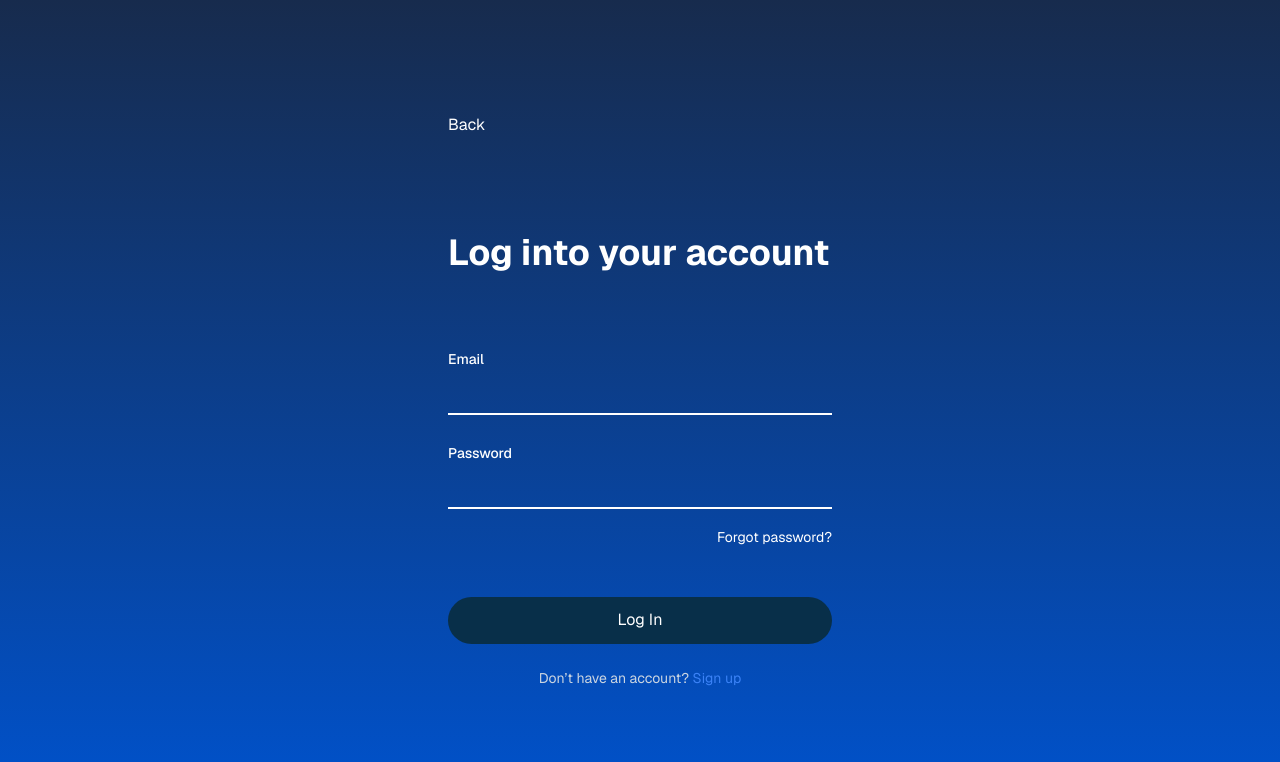
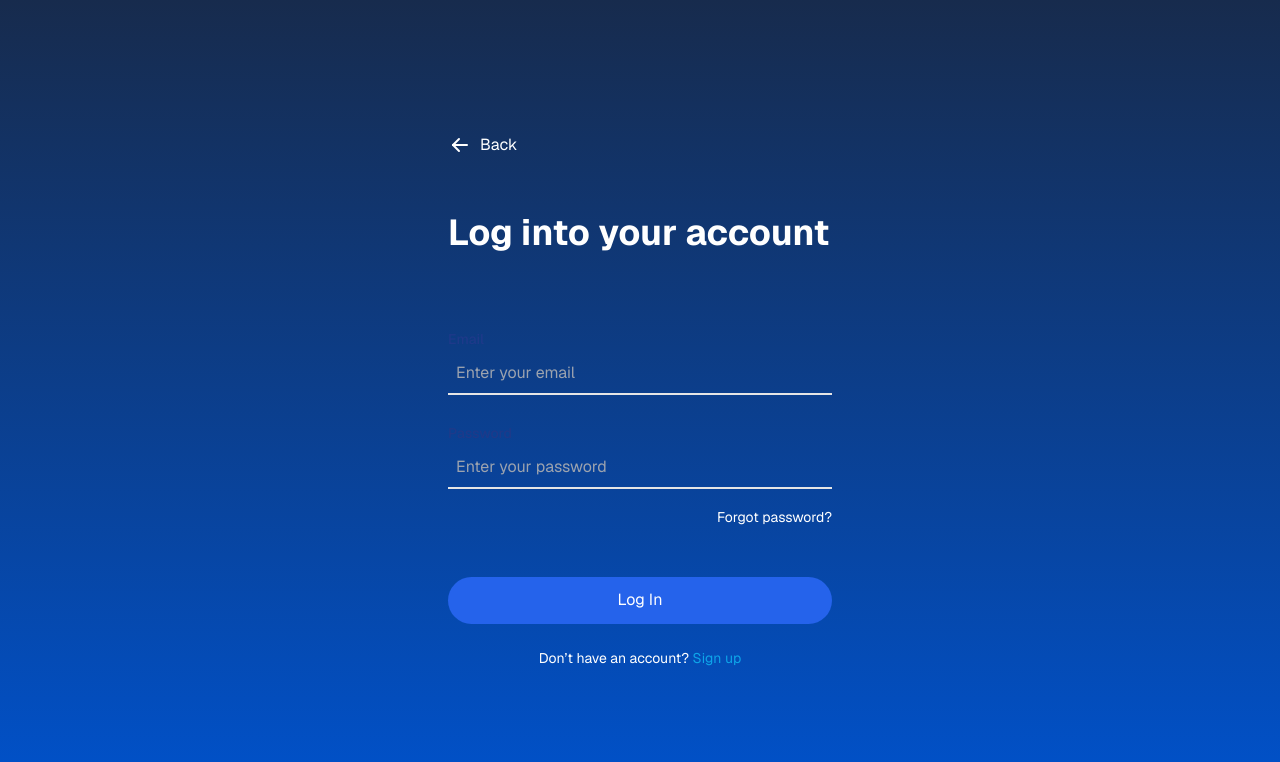
Before and after one commit to mikelagumbay22/renigo-parkridge, a Next.js app: page /login in a window 1280 px wide. Shown: the top 762 px of the page. Built offline with nearby package versions, Linux system fonts and the light colour scheme; no server answers.

Commit message:
fix: added supabase authentication to login

```diff
--- /dev/null
+++ b/app/dashboard/page.tsx
@@ -0,0 +1,12 @@
+import { useState, useEffect } from 'react';
+import { supabase } from '../../lib/supabaseClient';
+
+export default function Index() {
+
+
+  return (
+    <main>
+      Test
+    </main>
+  );
+};
--- a/app/login/page.tsx
+++ b/app/login/page.tsx
@@ -1,13 +1,43 @@
+"use client"; // Ensure this is at the top of your file
+
 import Link from "next/link";
-// Assuming you're using Tabler Icons
+import { useState } from "react";
+import { supabase } from "../../lib/supabaseClient";
+import { useRouter } from "next/navigation";
+import { IconArrowLeft } from "@tabler/icons-react";
 
 export default function Index() {
+  // Specify types for email, password, and error state
+  const [email, setEmail] = useState<string>("");
+  const [password, setPassword] = useState<string>("");
+  const [error, setError] = useState<string | null>(null); // Explicitly allowing string or null
+  const router = useRouter();
+
+  const handleLogin = async (e: React.FormEvent<HTMLFormElement>) => {
+    e.preventDefault();
+    setError(null); // Reset error state on form submission
+
+    const { error } = await supabase.auth.signInWithPassword({
+      email,
+      password,
+    });
+
+    if (error) {
+      setError(error.message); // Set error message if login fails
+    } else {
+      router.push('/dashboard'); // Navigate to the dashboard on successful login
+    }
+  };
+
   return (
-    <>
-      <main className="flex items-center justify-center h-screen bg-gradient-to-b from-[#172B4D] to-[#0052CC] ">
-        <div className=" p-8 rounded-lg  w-full max-w-md py-1.5">
+    <main className="flex items-center justify-center h-screen bg-gradient-to-b from-[#172B4D] to-[#0052CC]">
+      <div className="p-8 rounded-lg w-full max-w-md py-1.5">
         {/* Back Icon */}
-          <Link href="/" className="flex items-center mb-4 text-white pb-10">
+        <Link
+          href="/"
+          className="flex items-center mb-4 text-white hover:text-blue-700"
+        >
+          <IconArrowLeft className="mr-2" />
           <span>Back</span>
         </Link>
 
@@ -16,11 +46,12 @@ export default function Index() {
           Log into your account
         </h1>
 
+        <form onSubmit={handleLogin}>
           {/* Email Input */}
           <div className="mb-4">
             <label
               htmlFor="email"
-              className="block text-sm font-medium text-white pt-3"
+              className="block text-sm font-medium text-blue-900 pt-3"
             >
               Email
             </label>
@@ -28,7 +59,11 @@ export default function Index() {
               type="email"
               id="email"
               name="email"
-              className="mt-1 block w-full p-2 border-0 border-white border-b-2 bg-transparent "
+              value={email}
+              onChange={(e) => setEmail(e.target.value)}
+              className="mt-1 block w-full p-2 border-0 border-b-2 bg-transparent text-blue-900 focus:ring-blue-500 focus:border-blue-500"
+              placeholder="Enter your email"
+              required // Mark as required
             />
           </div>
 
@@ -36,7 +71,7 @@ export default function Index() {
           <div className="mb-4">
             <label
               htmlFor="password"
-              className="block text-sm font-medium text-white pt-3"
+              className="block text-sm font-medium text-blue-900 pt-3"
             >
               Password
             </label>
@@ -44,9 +79,16 @@ export default function Index() {
               type="password"
               id="password"
               name="password"
-              className="mt-1 block w-full p-2 border-0 bg-inherit  border-white border-b-2 "
+              value={password}
+              onChange={(e) => setPassword(e.target.value)}
+              className="mt-1 block w-full p-2 border-0 bg-transparent text-blue-900 border-b-2 focus:ring-blue-500 focus:border-blue-500"
+              placeholder="Enter your password"
+              required // Mark as required
             />
           </div>
+
+          {/* Display Error if Login Fails */}
+          {error && <p className="text-red-500 text-sm mb-4">{error}</p>}
 
           {/* Forgot Password */}
           <div className="text-right mb-6 pb-6">
@@ -61,20 +103,20 @@ export default function Index() {
           {/* Login Button */}
           <button
             type="submit"
-            className="w-full bg-sky-950 text-white py-2 rounded-full h-[47px] hover:bg-blue-600 transition-colors"
+            className="w-full bg-blue-600 text-white py-2 rounded-full h-[47px] hover:bg-blue-700 transition-colors"
           >
             Log In
           </button>
+        </form>
 
         {/* Sign Up Link */}
-          <p className="mt-6 text-center text-sm text-slate-300">
+        <p className="mt-6 text-center text-sm text-white">
           Don’t have an account?{" "}
-            <Link href="/signup" className="text-blue-500 hover:text-blue-700">
+          <Link href="/signup" className="text-sky-500 hover:text-blue-700">
             Sign up
           </Link>
         </p>
       </div>
     </main>
-    </>
   );
 }
--- /dev/null
+++ b/lib/supabaseClient.js
@@ -0,0 +1,7 @@
+// lib/supabaseClient.js
+import { createClient } from '@supabase/supabase-js';
+
+const supabaseUrl = process.env.NEXT_PUBLIC_SUPABASE_URL;
+const supabaseKey = process.env.NEXT_PUBLIC_SUPABASE_ANON_KEY;
+
+export const supabase = createClient(supabaseUrl, supabaseKey);
--- a/package.json
+++ b/package.json
@@ -12,6 +12,7 @@
     "@radix-ui/react-slot": "^1.1.0",
     "@supabase/ssr": "latest",
     "@supabase/supabase-js": "latest",
+    "@tabler/icons-react": "^3.19.0",
     "autoprefixer": "10.4.17",
     "class-variance-authority": "^0.7.0",
     "clsx": "^2.1.1",
```
Also changed, not shown: 1 other file (tests, documents, lock files or other folders). Lines whose indentation alone changed are shown as unchanged.
